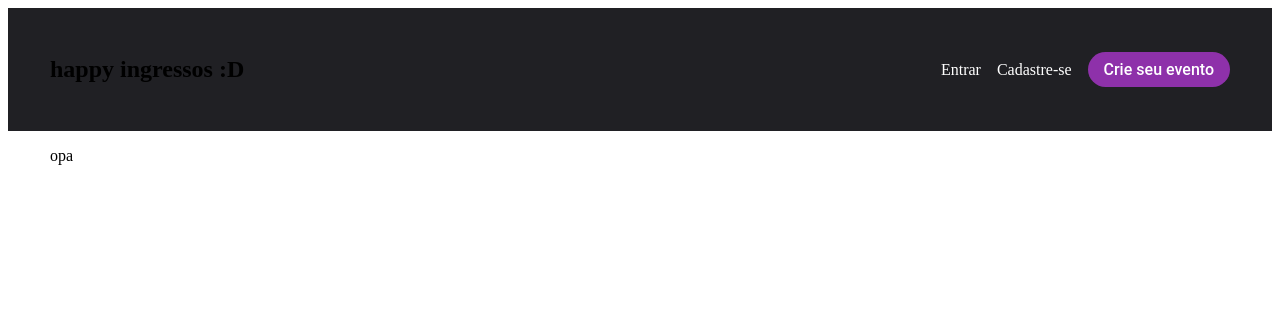
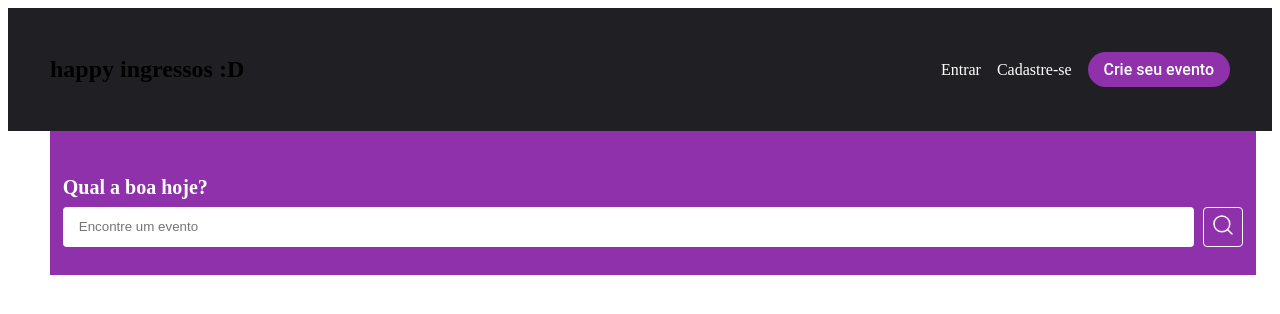
Before and after one commit to GabriPires/happy-ingressos, a Next.js app: page / in a window 1280 px wide. Shown: the top 314 px of the page. Built offline with nearby package versions, Linux system fonts and the light colour scheme.

Commit message:
feat: search events form component

```diff
--- a/package.json
+++ b/package.json
@@ -23,6 +23,7 @@
     "phosphor-react": "^1.4.1",
     "react": "18.2.0",
     "react-dom": "18.2.0",
+    "react-hook-form": "^7.39.1",
     "typescript": "4.8.4"
   },
   "devDependencies": {
--- /dev/null
+++ b/src/components/SearchEventsForm/SearchEventsForm.tsx
@@ -0,0 +1,35 @@
+import { MagnifyingGlass } from 'phosphor-react';
+import { SubmitHandler, useForm } from 'react-hook-form';
+import { SearchFormContainer } from './styles';
+
+export type SearchEventsFormData = {
+  search: string;
+};
+
+export interface SearchEventsFormProps {
+  onSubmit?: (data: SearchEventsFormData) => void;
+}
+
+export const SearchEventsForm = ({ onSubmit }: SearchEventsFormProps) => {
+  const { register, handleSubmit } = useForm<SearchEventsFormData>({
+    defaultValues: {
+      search: '',
+    },
+  });
+
+  const searchSubmit: SubmitHandler<SearchEventsFormData> = (data) => {
+    onSubmit?.(data);
+  };
+
+  return (
+    <SearchFormContainer onSubmit={handleSubmit(searchSubmit)}>
+      <h2>Qual a boa hoje?</h2>
+      <div>
+        <input placeholder="Encontre um evento" {...register('search')} />
+        <button type="submit">
+          <MagnifyingGlass size={24} />
+        </button>
+      </div>
+    </SearchFormContainer>
+  );
+};
--- /dev/null
+++ b/src/components/SearchEventsForm/styles.ts
@@ -0,0 +1,37 @@
+import { styled } from '../../styles';
+
+export const SearchFormContainer = styled('form', {
+  width: '100%',
+  display: 'flex',
+  flexDirection: 'column',
+
+  background: '$primary',
+  padding: '1.75rem 0.8rem',
+
+  h2: {
+    fontSize: '$lg',
+    marginBottom: '0.5rem',
+    color: '$white',
+  },
+
+  div: {
+    display: 'flex',
+    gap: '0.55rem',
+
+    input: {
+      flex: 1,
+      border: 'none',
+      borderRadius: '4px',
+      padding: '0.75rem 1rem',
+    },
+
+    button: {
+      background: 'transparent',
+      color: '$white',
+      border: '1px solid $white',
+      borderRadius: '4px',
+      width: '40px',
+      height: '40px',
+    },
+  },
+});
--- a/src/pages/index.tsx
+++ b/src/pages/index.tsx
@@ -2,8 +2,16 @@ import { Header } from '../components/Header/Header';
 import { Container, Content } from '../styles/pages/home';
 import Head from 'next/head';
 import { PAGE_HEADER_SUFFIX } from '../constants/title';
+import {
+  SearchEventsForm,
+  SearchEventsFormData,
+} from '../components/SearchEventsForm/SearchEventsForm';
 
 export default function Home() {
+  const handleSearchEvents = (data: SearchEventsFormData) => {
+    console.log(data);
+  };
+
   return (
     <>
       <Head>
@@ -14,7 +22,7 @@ export default function Home() {
 
       <Container>
         <Content>
-          <p>opa</p>
+          <SearchEventsForm onSubmit={handleSearchEvents} />
         </Content>
       </Container>
     </>
```
Also changed, not shown: 1 other file (tests, documents, lock files or other folders).
